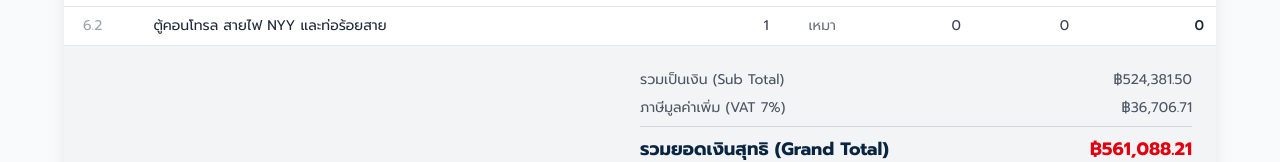
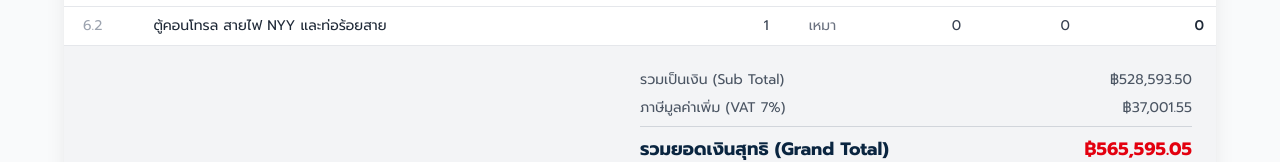
Before and after one commit to suteechu/CourtHeim, a React (Vite) app: page / in a window 1280 px wide. Shown: the part 7782-7944 px from the top of the page. Built offline with nearby package versions, Linux system fonts and the light colour scheme.

Commit message:
Update concrete labor price to 520

```diff
--- a/src/components/BOQ.jsx
+++ b/src/components/BOQ.jsx
@@ -54,7 +54,7 @@ const BOQ = () => {
     { id: 3, category: 'งานโครงสร้าง (Structural)', item: 'งานทรายหยาบรองพื้น หนา 0.05 ม. (Sand Cushion)', qty: 8.77, unit: 'คิว', materialPrice: 350, laborPrice: 100, total: 3946.5 },
     { id: 4, category: 'งานโครงสร้าง (Structural)', item: 'แผ่นพลาสติกปูรองกันความชื้น (PE Sheet 0.15mm)', qty: 175.5, unit: 'ตร.ม.', materialPrice: 10, laborPrice: 5, total: 2632.5 },
     { id: 5, category: 'งานโครงสร้าง (Structural)', item: 'เหล็กตะแกรง Wiremesh #4mm @0.20m', qty: 175.5, unit: 'ตร.ม.', materialPrice: 35, laborPrice: 10, total: 7897.5 },
-    { id: 6, category: 'งานโครงสร้าง (Structural)', item: 'คอนกรีตผสมเสร็จ 280 ksc หนา 200 มม. พร้อมขัดหยาบปรับ Slope 1:200', qty: 35.1, unit: 'คิว', materialPrice: 1800, laborPrice: 400, total: 77220 },
+    { id: 6, category: 'งานโครงสร้าง (Structural)', item: 'คอนกรีตผสมเสร็จ 280 ksc หนา 200 มม. พร้อมขัดหยาบปรับ Slope 1:200', qty: 35.1, unit: 'คิว', materialPrice: 1800, laborPrice: 520, total: 81432 },
     { id: 7, category: 'งานโครงสร้าง (Structural)', item: 'งานไม้แบบและตั้งแบบ (Formwork)', qty: 1, unit: 'เหมา', materialPrice: 3500, laborPrice: 5000, total: 8500 },
     { id: 8, category: 'งานโครงสร้าง (Structural)', item: 'งานตัด Joint และหยอดยางมะตอย (Concrete Joint)', qty: 71, unit: 'ม.', materialPrice: 40, laborPrice: 20, total: 4260 },
     { id: 23, category: 'งานโครงสร้าง (Structural)', item: 'เหล็ก Dowel Bar 16มม. @0.30ม. (เหล็กเดือยตรงรอยต่อ)', qty: 71, unit: 'ม.', materialPrice: 60, laborPrice: 20, total: 5680 },
```
